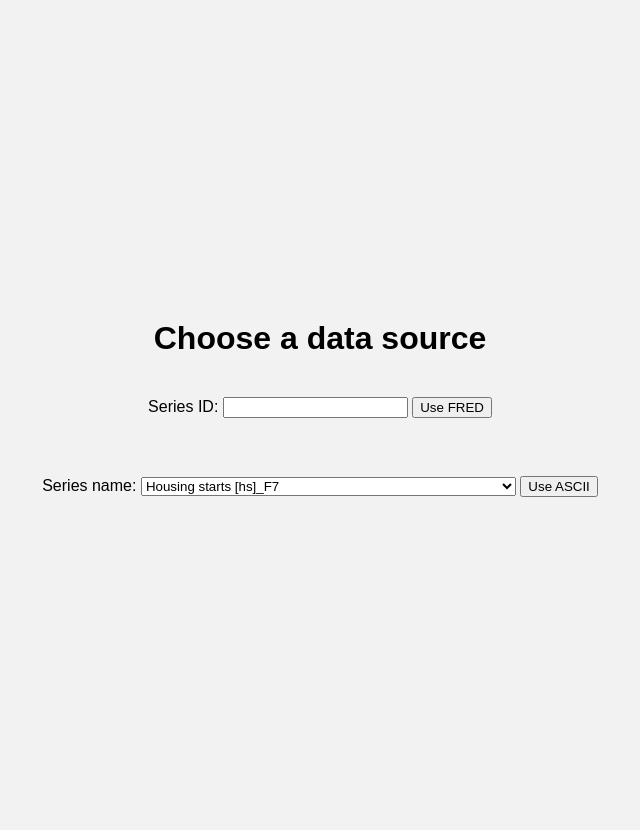
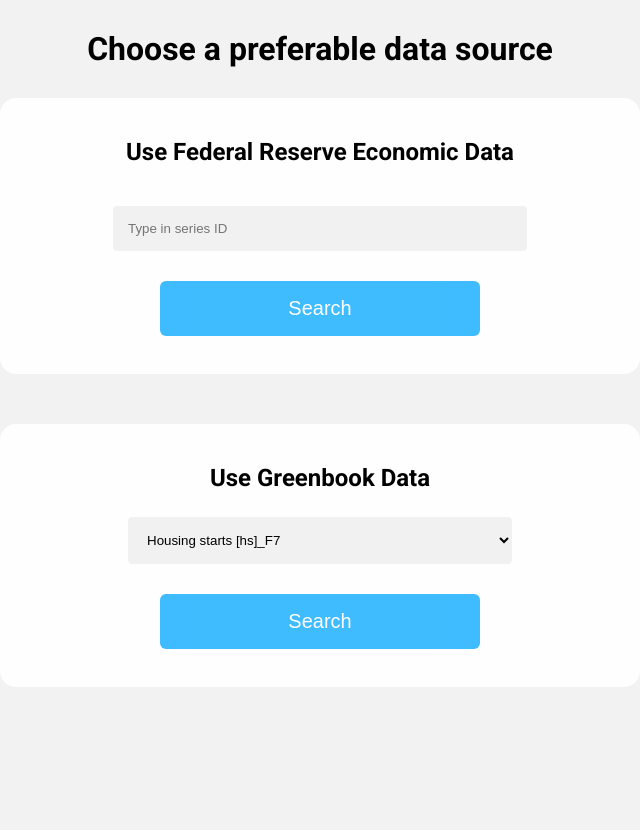
Before and after one commit to GaspardLeMarque/VividMacro, a Flask app: page / in a window 1280 px wide. Shown: the whole page, without its empty margins (320-960 px from the left). Before the commit the page ends 497 px from the top, so only its background shows below. Run offline with Flask 3, Linux system fonts and the light colour scheme; some libraries are stand-ins or nearby versions.

Commit message:
Update CSS and HTML template

```diff
--- a/static/styles.css
+++ b/static/styles.css
@@ -1,36 +1,111 @@
-/* styles.css */
+@import url('https://fonts.googleapis.com/css2?family=Roboto:wght@400;700&display=swap');
+
+* {
+    margin: 0;
+    padding: 0;
+    outline: none;
+}
 
 /* Add basic styling to the body */
 body {
-  font-family: Arial, sans-serif;
+  justify-content: center;
+  align-items: center;
+  font-family: 'Roboto', sans-serif;
   background-color: #f2f2f2;
   height: 100vh;
+  text-align: center;
 }
 
 /* Add styling to specific elements */
-.form-container {
-  display: flex;
-  flex-direction: column;
-  align-items: center;
-  justify-content: center;
-  height: 100vh;
-}
-
-h1 {
+h1, h2 {
   text-align: center;
-  margin-top: 20px;
+  margin-top: 30px;
   margin-bottom: 20px;
 }
 
-form {
-  text-align: center;
-  margin-top: 20px;
-  margin-bottom: 20px;
+.form {
+    display: block;
+    justify-content: center;
+    align-items: center;
+    background-color: rgba(255, 255, 255, 0.897);
+    width: 50%;
+    border-radius: 1em;
+    margin: 30px 10px 50px 10px;
+    padding: 10px 0 30px 0;
+    flex-direction: column;
+    text-align: center;
+  }
+
+/* Set a style for the input field */
+input[type=text] {
+  width: 60%;
+  padding: 15px;
+  margin: 20px 0 22px 0;
+  display: inline-block;
+  border: none;
+  background: #f1f1f1;
+  border-radius: 0.3em;
+}
+
+input[type=text]:focus {
+  background-color: #eee;
+  outline: none;
+  box-shadow: 0 0 0 2px #2AB5FF;
+}
+
+/* Set a style for the submit button */
+.submit-btn {
+  background-color: #2AB5FF;
+  font-size: 20px;
+  color: white;
+  padding: 16px 20px;
+  margin: 8px 0;
+  border: none;
+  border-radius: 0.3em;
+  cursor: pointer;
+  width: 50%;
+  opacity: 0.9;
+  transition: background 0.5s ease;
+}
+
+.submit-btn:hover {
+  background: #2A9DFF;
+  transition: transform 500ms ease;
+}
+
+/* Styles for the select element */
+.form select#column_name {
+  width: 60%;
+  padding: 15px;
+  margin: 5px 0 22px 0;
+  border: none;
+  background: #f1f1f1;
+  border-radius: 0.3em;
+  cursor: pointer;
+}
+
+.form select#column_name option {
+  font-size: 16px;
+  color: #333;
+  padding: 8px;
+  background-color: #fff;
+}
+
+.form select#column_name option:hover {
+  background-color: #e6e6e6;
+}
+
+.form select#column_name {
+  transition: border-color 0.3s ease;
+}
+
+.form select#column_name:focus {
+  border-color: #2AB5FF;
+  outline: none;
 }
 
 .plot-container {
   height: 100vh;
-  margin: 0;
   padding: 0;
 }
 
--- a/templates/index.html
+++ b/templates/index.html
@@ -9,23 +9,30 @@
     <script src="https://cdn.plot.ly/plotly-latest.min.js"></script>
 </head>
 <body>
-    <div class="form-container">
-    <h1>Choose a data source</h1>
+    <main>
+        <center>
+            <h1>Choose a preferable data source</h1>
+            <div class="form fred-form">
                 <form action="/plot" method="post">
-            <label for="series_id">Series ID:</label>
-            <input type="text" id="series_id" name="series_id">
-            <button type="submit">Use FRED</button>
+                    <h2>Use Federal Reserve Economic Data</h2>
+                    <label for="series_id"></label>
+                    <input type="text" id="series_id" name="series_id" placeholder="Type in series ID">
+                    <button type="submit" class="submit-btn">Search</button>
                 </form>
-    <br>
+            </div>
+            <div class="form ascii-form">
                 <form action="/plot" method="post">
-            <label for="column_name">Series name:</label>
+                    <h2>Use Greenbook Data</h2>
+                    <label for="column_name"></label>
                         <select id="column_name" name="column_name">
                             {% for col in columns %}
                                 <option value="{{ col }}" SELECTED>{{ col }}</option>
                             {% endfor %}
                         </select>
-            <button type="submit">Use ASCII</button>
+                    <button type="submit" class="submit-btn">Search</button>
                 </form>
             </div>
+        </center>
+    </main>
 </body>
 </html>
```
Lines whose indentation alone changed are shown as unchanged.
